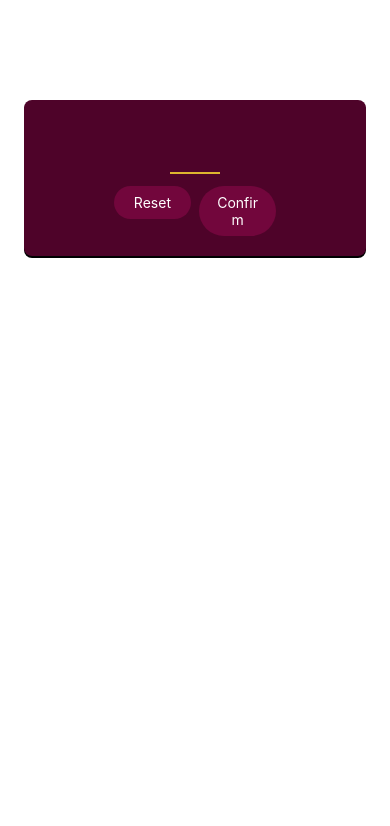
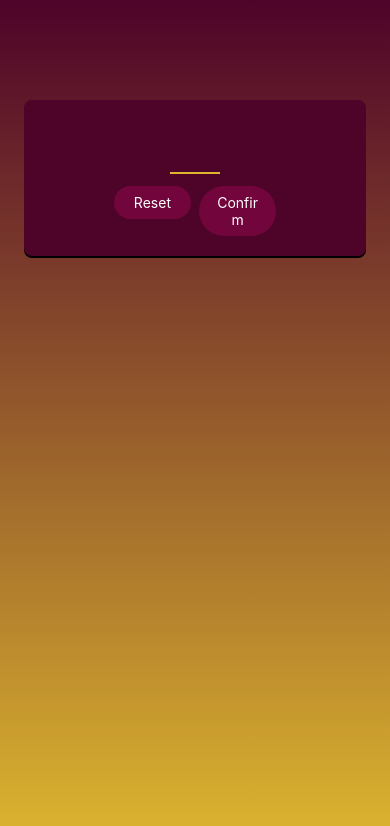
Before and after one commit to dannguyenmessi1705/React-Native, a React Native app in the folder 02.MiniGame/: screen / in a window 390 px wide. Shown: the top 826 px of the page. Built offline with nearby package versions, Linux system fonts and the light colour scheme.

Commit message:
feat: use expo-linear-gradient

```diff
--- a/02.MiniGame/App.js
+++ b/02.MiniGame/App.js
@@ -1,10 +1,19 @@
 import { StatusBar } from "expo-status-bar";
-import { StyleSheet, Text, View } from "react-native";
+import { StyleSheet } from "react-native";
+import { LinearGradient } from "expo-linear-gradient";
 
 import StartGameScreen from "./screen/StartGameScreen";
 
 export default function App() {
-  return <StartGameScreen />;
+  return (
+    <LinearGradient colors={["#4e0329", "#ddb52f"]} style={styles.container}>
+      <StartGameScreen />
+    </LinearGradient>
+  );
 }
 
-const styles = StyleSheet.create({});
+const styles = StyleSheet.create({
+  container: {
+    flex: 1,
+  },
+});
--- a/02.MiniGame/package.json
+++ b/02.MiniGame/package.json
@@ -14,8 +14,7 @@
     "expo-status-bar": "~1.11.1",
     "react": "18.2.0",
     "react-native": "0.73.6",
-    "react-dom": "17.0.1",
-    "react-native-web": "0.17.1"
+    "expo-linear-gradient": "~12.7.2"
   },
   "devDependencies": {
     "@babel/core": "^7.12.9"
```
Also changed, not shown: 2 other files (tests, documents, lock files or other folders).
